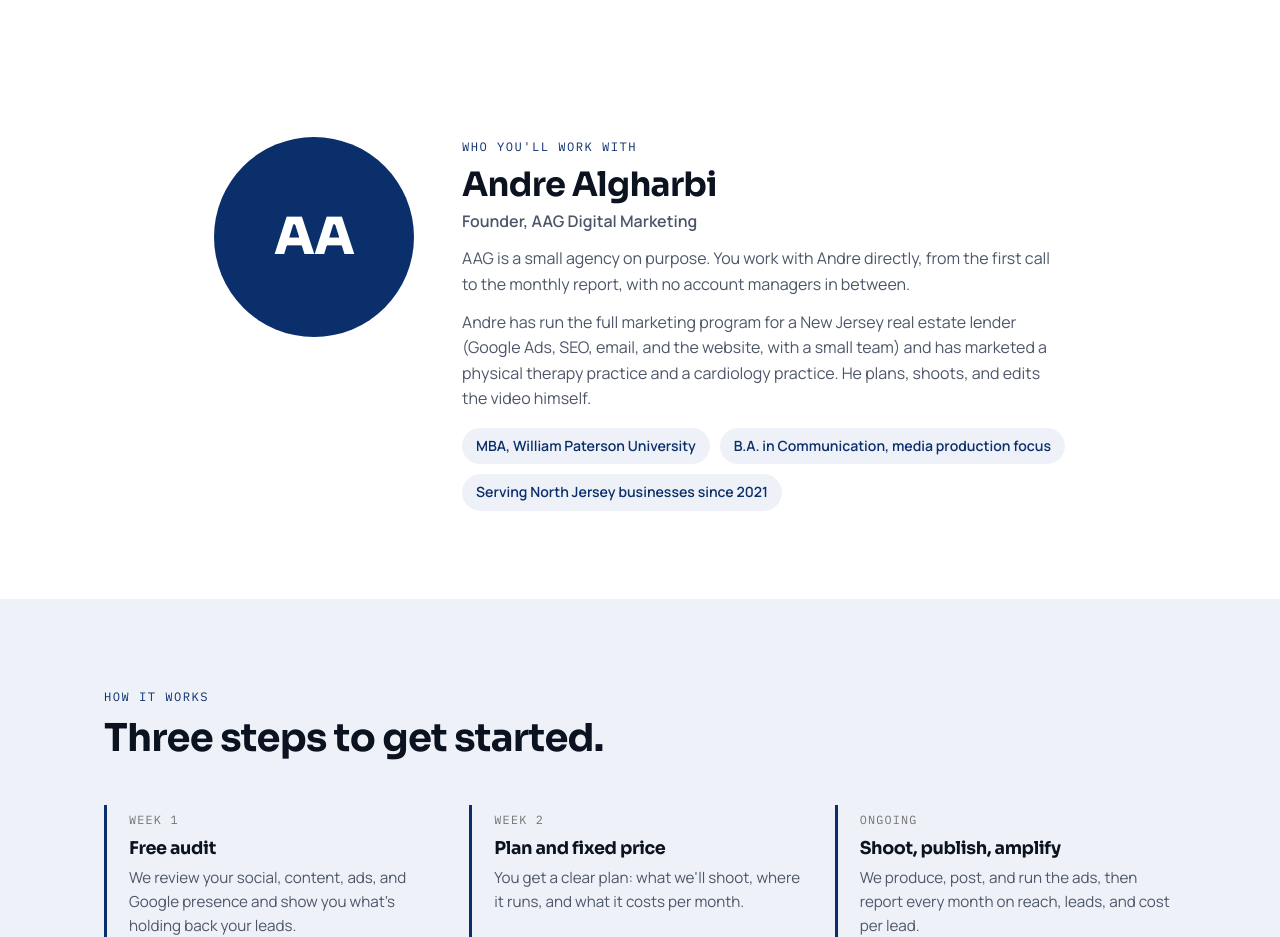
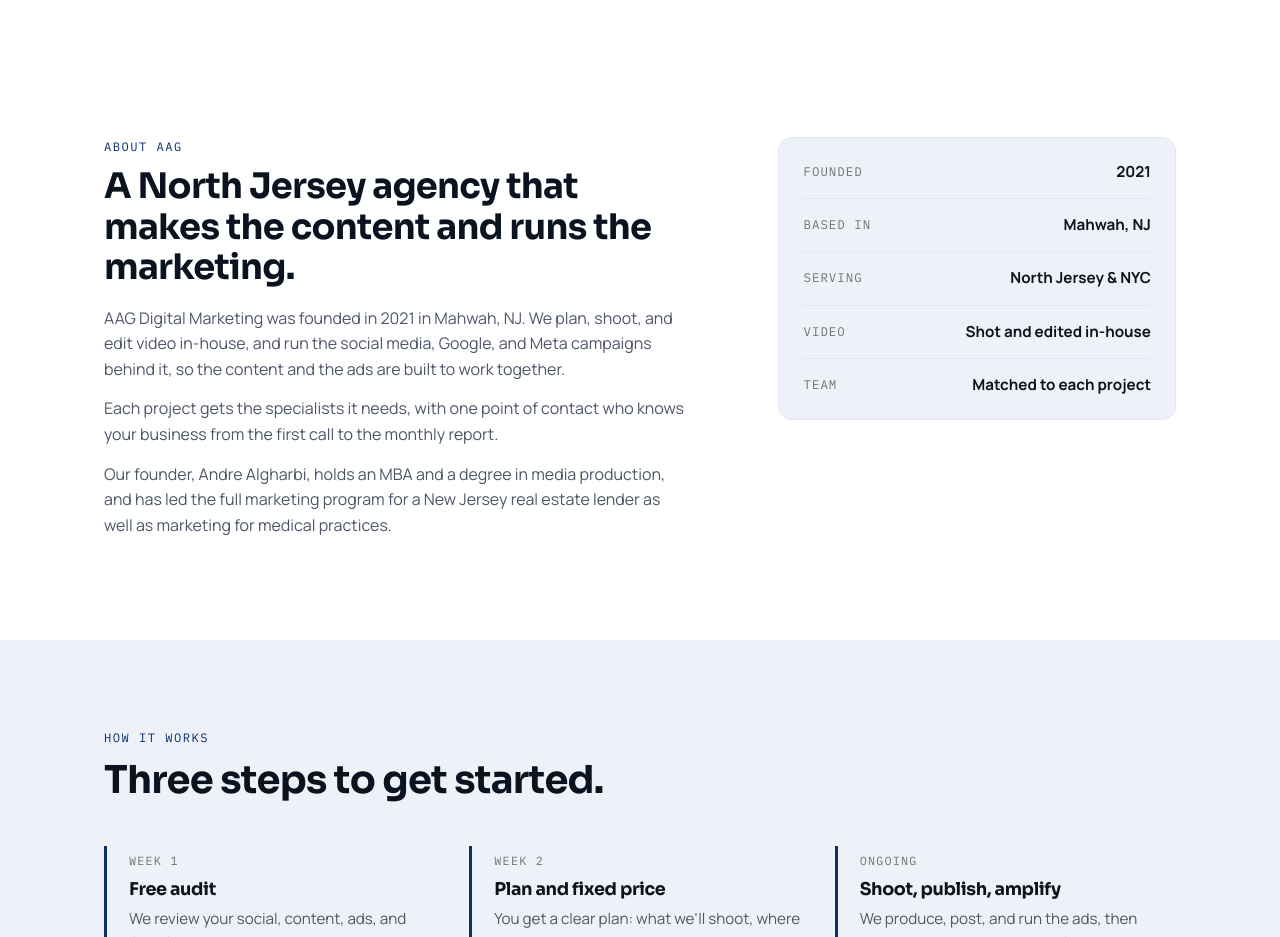
Before and after one commit to theaagdm/aag-website, a plain HTML site: page contractor-marketing-nj.html in a window 1280 px wide. Shown: the part 3360-4297 px from the top of the page. Drawn offline with Linux system fonts and the light colour scheme.

Commit message:
Replace founder block with an About AAG section
Co-Authored-By: Claude Opus 5.5 <noreply@anthropic.com>
Claude-Session: https://claude.ai/code/session_011ZEmRWojUzsuP94sQyJVVd

```diff
--- a/contractor-marketing-nj.html
+++ b/contractor-marketing-nj.html
@@ -171,14 +171,15 @@ nav{position:sticky;top:0;z-index:50;background:rgba(255,255,255,.9);backdrop-fi
 .fit-col p{color:var(--ink);font-size:.97rem}
 .fit-col:last-child .eyebrow{color:var(--grey)}
 .fit-col:last-child p{color:var(--slate)}
-/* who */
-.who-grid{display:grid;grid-template-columns:200px 1fr;gap:48px;align-items:start;max-width:900px}
-.who-photo{width:200px;height:200px;border-radius:50%;background:var(--navy);color:#fff;display:flex;align-items:center;justify-content:center;font-family:'Sora',sans-serif;font-weight:800;font-size:3.2rem;letter-spacing:-0.02em}
-.who h2{font-size:clamp(1.6rem,3vw,2.1rem)}
-.who-role{color:var(--grey);font-weight:600;margin:4px 0 16px}
-.who p{color:var(--slate);margin-bottom:12px}
-.creds{list-style:none;display:flex;flex-wrap:wrap;gap:10px;margin-top:16px}
-.creds li{background:var(--mist);border-radius:999px;padding:7px 14px;font-size:.88rem;font-weight:600;color:var(--navy)}
+/* about */
+.who-grid{display:grid;grid-template-columns:1.4fr .9fr;gap:56px;align-items:start}
+.who h2{font-size:clamp(1.6rem,3vw,2.2rem);margin-bottom:18px;max-width:22ch}
+.who p{color:var(--slate);margin-bottom:14px;max-width:60ch}
+.facts{list-style:none;border:1px solid var(--line);border-radius:var(--radius);padding:8px 24px;background:var(--mist)}
+.facts li{display:flex;justify-content:space-between;gap:16px;padding:14px 0;border-top:1px solid var(--line);font-size:.95rem}
+.facts li:first-child{border-top:0}
+.facts span{color:var(--grey);font-family:'IBM Plex Mono',monospace;font-size:.78rem;letter-spacing:.08em;text-transform:uppercase;padding-top:2px}
+.facts b{text-align:right;color:var(--ink)}
 .work-top{padding-bottom:64px}
 .work-top .video-grid{margin-bottom:22px}
 /* footer */
@@ -198,8 +199,7 @@ footer a:hover{color:var(--navy)}
   .obj-grid,.steps,.result-grid,.faq-list,.video-grid{grid-template-columns:1fr}
   .shorts-grid{grid-template-columns:1fr 1fr}
   .svc-grid,.g-list,.fit{grid-template-columns:1fr}
-  .who-grid{grid-template-columns:1fr;gap:24px}
-  .who-photo{width:120px;height:120px;font-size:2rem}
+  .who-grid{grid-template-columns:1fr;gap:28px}
   .stat-grid{grid-template-columns:1fr 1fr}
   .foot-grid{grid-template-columns:1fr 1fr}
   .foot-grid > div:first-child{grid-column:span 2}
@@ -306,7 +306,7 @@ footer a:hover{color:var(--navy)}
   </div>
 </section>
 
-<section class="who"><div class="wrap who-grid"><div class="who-photo" aria-hidden="true">AA</div><div><span class="eyebrow">Who you'll work with</span><h2>Andre Algharbi</h2><p class="who-role">Founder, AAG Digital Marketing</p><p>AAG is a small agency on purpose. You work with Andre directly, from the first call to the monthly report, with no account managers in between.</p><p>Andre has run the full marketing program for a New Jersey real estate lender (Google Ads, SEO, email, and the website, with a small team) and has marketed a physical therapy practice and a cardiology practice. He plans, shoots, and edits the video himself.</p><ul class="creds"><li>MBA, William Paterson University</li><li>B.A. in Communication, media production focus</li><li>Serving North Jersey businesses since 2021</li></ul></div></div></section>
+<section class="who"><div class="wrap who-grid"><div><span class="eyebrow">About AAG</span><h2>A North Jersey agency that makes the content and runs the marketing.</h2><p>AAG Digital Marketing was founded in 2021 in Mahwah, NJ. We plan, shoot, and edit video in-house, and run the social media, Google, and Meta campaigns behind it, so the content and the ads are built to work together.</p><p>Each project gets the specialists it needs, with one point of contact who knows your business from the first call to the monthly report.</p><p>Our founder, Andre Algharbi, holds an MBA and a degree in media production, and has led the full marketing program for a New Jersey real estate lender as well as marketing for medical practices.</p></div><ul class="facts"><li><span>Founded</span><b>2021</b></li><li><span>Based in</span><b>Mahwah, NJ</b></li><li><span>Serving</span><b>North Jersey &amp; NYC</b></li><li><span>Video</span><b>Shot and edited in-house</b></li><li><span>Team</span><b>Matched to each project</b></li></ul></div></section>
 
 <section class="process">
   <div class="wrap">
```
Also changed, not shown: dental-marketing-nj.html (+11 -11 lines), digital-marketing-agency-north-jersey.html (+11 -11 lines), google-meta-ads-north-jersey.html (+11 -11 lines), restaurant-marketing-nj.html (+11 -11 lines), social-media-management-north-jersey.html (+11 -11 lines), video-production-nj.html (+11 -11 lines).
